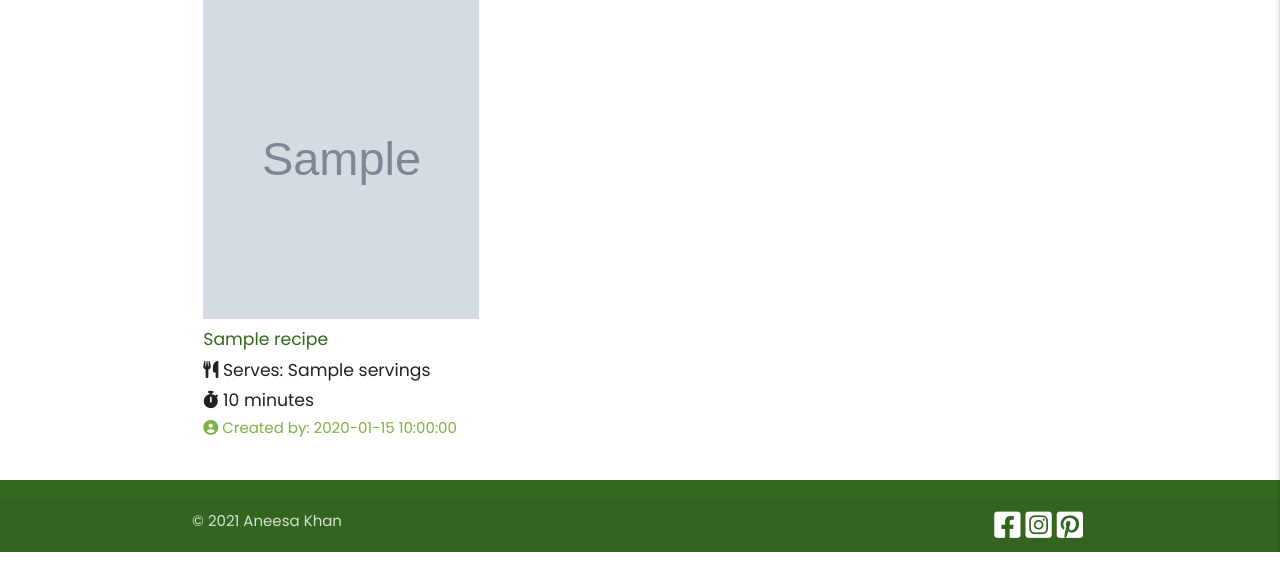
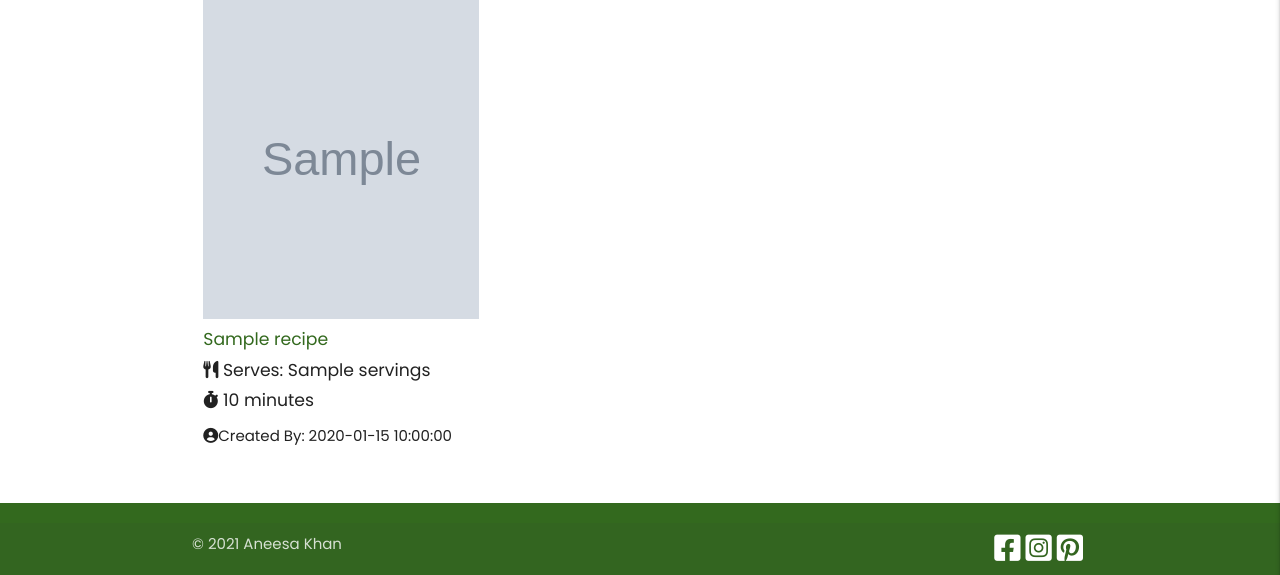
Before and after one commit to anee127/Milestone-Project-3, a Flask app: page /search in a window 1280 px wide. Shown: the part 248-823 px from the top of the page. Before the commit the page ends 800 px from the top, so only its background shows below. Run offline with Flask 2, Linux system fonts and the light colour scheme; grey boxes marked "Sample" are stand-in pictures; a database or web service that is not in the repository returns one stand-in record (values such as "Sample title"); some libraries are stand-ins or nearby versions; some web fonts are replaced.

Commit message:
removed link to profile

```diff
--- a/templates/all_recipes.html
+++ b/templates/all_recipes.html
@@ -31,9 +31,9 @@
       <!-- Recipe Details -->
       <h6><i class="fas fa-utensils prefix"></i></i> Serves: {{ recipe.servings }}</h6>
       <h6><i class="fas fa-stopwatch prefix"></i> {{ recipe.timing }} minutes</h6>
-      <a class="recipe-card-link light-green-text text-darken-1" href="{{ url_for('profile', username=recipe.created_by) }}">
-        <i class="fas fa-user-circle pe-1"></i> Created by: {{ recipe.created_by }}
-      </a>
+      <p>
+        <i class="fas fa-user-circle pe-1"></i>Created By: {{ recipe.created_by }}
+    </p>
       <!-- edit button -->
       {% if session.user|lower == recipe.created_by|lower %}
       <a class="btn btn-small ms-auto amber darken-2 text-primary-color"
@@ -61,9 +61,9 @@
       <!-- Recipe Details -->
       <p><i class="fas fa-utensils pe-1"></i></i> Serves: {{ recipe.servings }}</p>
       <p><i class="fas fa-stopwatch pe-1"></i> {{ recipe.timing }} minutes</p>
-      <a class="recipe-card-link light-green-text text-darken-1" href="{{ url_for('profile', username=recipe.created_by) }}">
-        <i class="fas fa-user-circle pe-1"></i>Created by:{{ recipe.created_by }}
-      </a>
+      <p>
+        <i class="fas fa-user-circle pe-1"></i>Created By: {{ recipe.created_by }}
+    </p>
       <!-- edit button -->
       {% if session.user|lower == recipe.created_by|lower %}
       <a class="btn btn-small ms-auto amber darken-2 text-primary-color"
--- a/templates/profile.html
+++ b/templates/profile.html
@@ -59,10 +59,6 @@
       <!-- Recipe Details -->
       <h6><i class="fas fa-utensils pe-1"></i></i> Serves: {{ recipe.servings }}</h6>
       <h6><i class="fas fa-stopwatch pe-1"></i> {{ recipe.timing }} minutes</h6>
-      <a class="recipe-card-link light-green-text text-darken-1"
-        href="{{ url_for('profile', username=recipe.created_by) }}">
-        <i class="fas fa-user-circle pe-1"></i>Created by: {{ recipe.created_by }}
-      </a>
       <!-- edit/delete button -->
       <a class="btn btn-small ms-auto amber darken-2 text-primary-color"
         href="{{ url_for('edit_recipe', recipe_id=recipe._id) }}" role="button">
@@ -78,7 +74,7 @@
   <div id="delete_recipe" class="modal">
     <div class="modal-content">
       <h5>please confirm if you want to delete this recipe.</h5>
-      <h4 class="modal-header">{{recipe.recipe_name}}</h4>
+      <h4 class="modal-header light-green-text text-darken-4">{{recipe.recipe_name}}</h4>
     </div>
     <div class="modal-buttons">
       <a href="{{ url_for('delete_recipe', recipe_id=recipe._id) }}"
```
Also changed, not shown: templates/show_recipe.html (+4 -6 lines).
